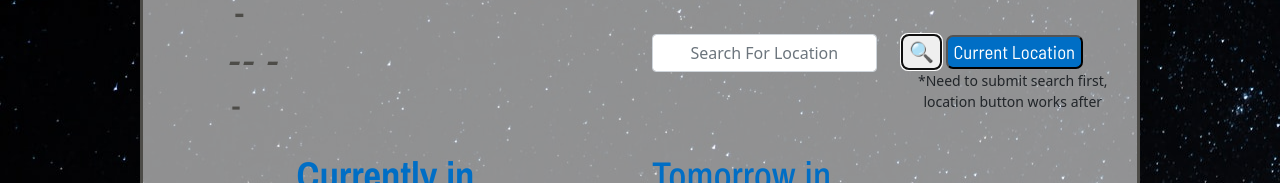
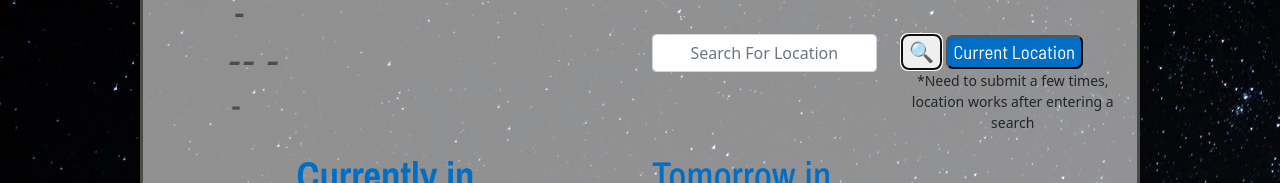
Before and after one commit to SueL28/react-weather-app-final, a React (Create React App) app: page / in a window 1280 px wide. Shown: the part 137-320 px from the top of the page. Built offline with nearby package versions, Linux system fonts and the light colour scheme.

Commit message:
Comments for submit for searches

```diff
--- a/src/TemperatureMain.js
+++ b/src/TemperatureMain.js
@@ -253,7 +253,7 @@ export default function TemperatureMain() {
                     <button className="current-location location-button" onClick={getLocation}>
                       Current Location
                     </button>
-                    <div className="small text-center">*Sometimes needs multiple clicks for api response</div>
+                    <div className="small text-center">*Sometimes needs multiple submits for api response</div>
                   </div>
                 </div>
               </form>
@@ -470,7 +470,7 @@ export default function TemperatureMain() {
                     <button className="current-location location-button" onClick={getLocation}>
                       Current Location
                     </button>
-                    <div className="small text-center">*Need to submit search first, location button works after</div>
+                    <div className="small text-center">*Need to submit a few times, location works after entering a search</div>
                   </div>
                 </div>
               </form>
```
